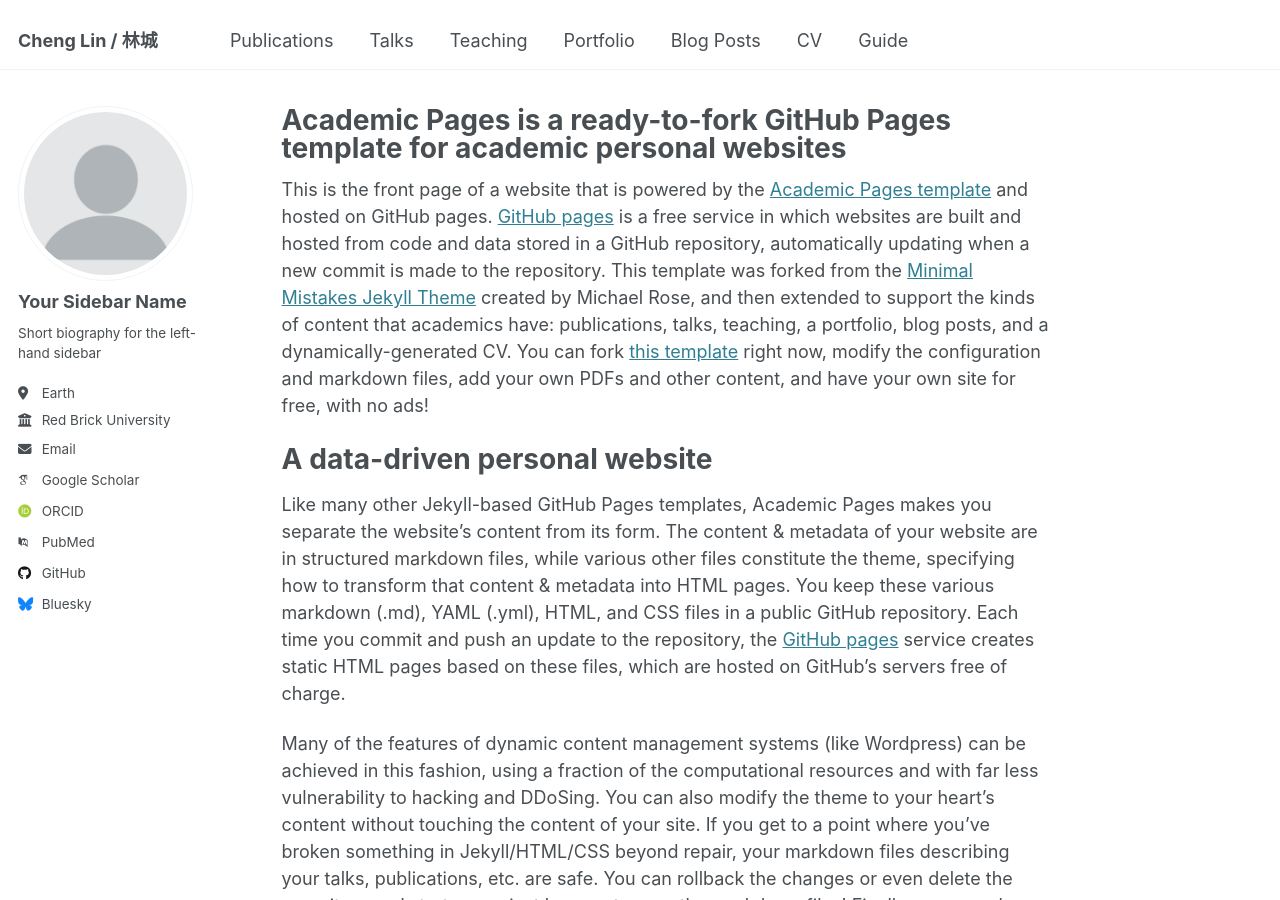
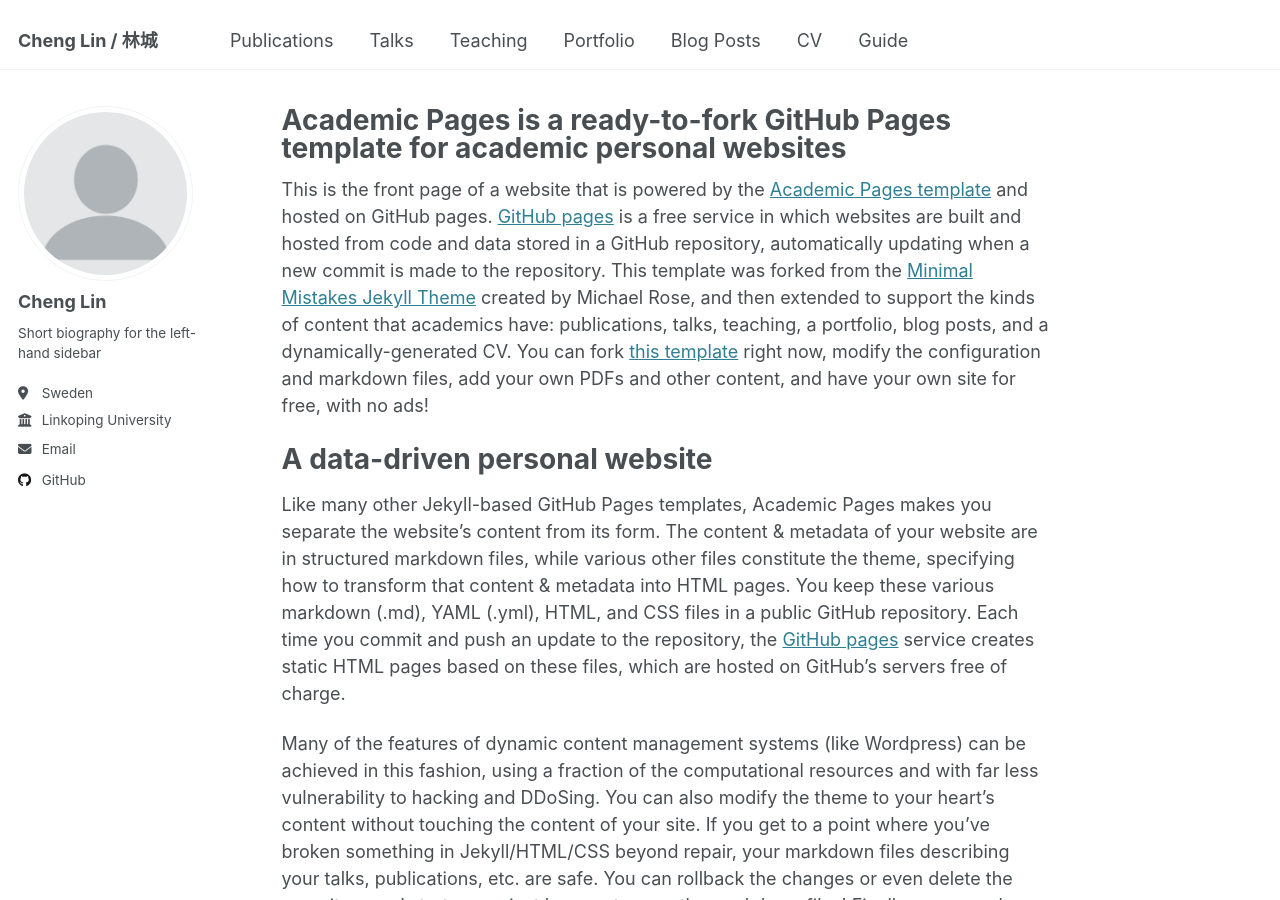
Before and after one commit to cheli79/cheli79.github.io, a Jekyll site: the page built from _pages/about.md, in a window 1280 px wide and 900 px high. Built offline with Jekyll 4.4.1, drawn with Linux system fonts in a browser that asks for light colours; some web fonts are replaced.

Commit message:
Update _config.yml

```diff
--- a/_config.yml
+++ b/_config.yml
@@ -23,21 +23,20 @@ repository               : "cheli79/cheli79.github.io"
 author:
   # Biographic information
   avatar           : "profile.png"
-  name             : "Your Sidebar Name"
+  name             : "Cheng Lin"
   pronouns         : # example: "she/her"
   bio              : "Short biography for the left-hand sidebar"
-  location         : "Earth"
-  employer         : "Red Brick University"
+  location         : "Sweden"
+  employer         : "Linkoping University"
   uri              : # URL
-  email            : "none@example.org"
+  email            : "cheng.lin[at]liu.se"
 
   # Academic websites
   arxiv            : # URL - Update with the correct link to your profile
-  googlescholar    : "https://scholar.google.com/citations?user=PS_CX0AAAAAJ"
+  googlescholar    : # URL
   impactstory      : # URL
-  orcid            : "http://orcid.org/yourorcidurl"
+  orcid            : # URL
   semantic         : # URL
-  pubmed           : "https://www.ncbi.nlm.nih.gov/pubmed/?term=john+snow"
   researchgate     : # URL
   scopus           : # URL
 
@@ -45,12 +44,12 @@ author:
   bitbucket        : # Username - Update with your username on the site
   codepen          : # Username
   dribbble         : # Username
-  github           : "academicpages"
+  github           : "cheli79"
   kaggle           : # Username
   stackoverflow    : # User number or user number and name (i.e., use "1" or "1/jeff-atwood")
 
   # Social media
-  bluesky          : "bsky.app" # Replace this with you Bluesky username
+  bluesky          : # Username # Replace this with you Bluesky username
   facebook         : # Username
   flickr           : # Username
   foursquare       : # Username
```
